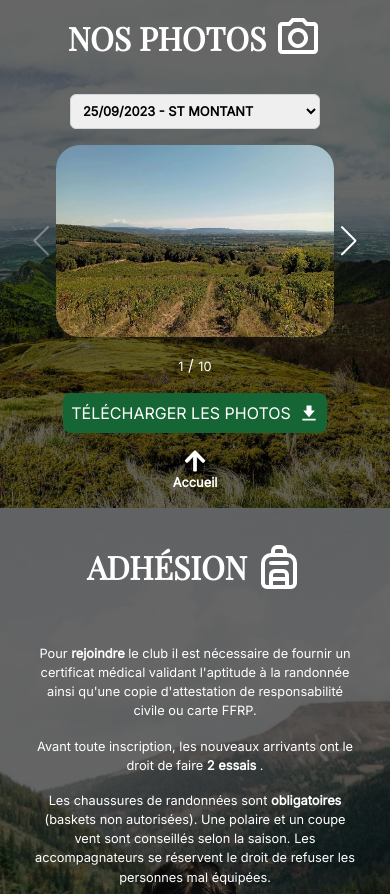
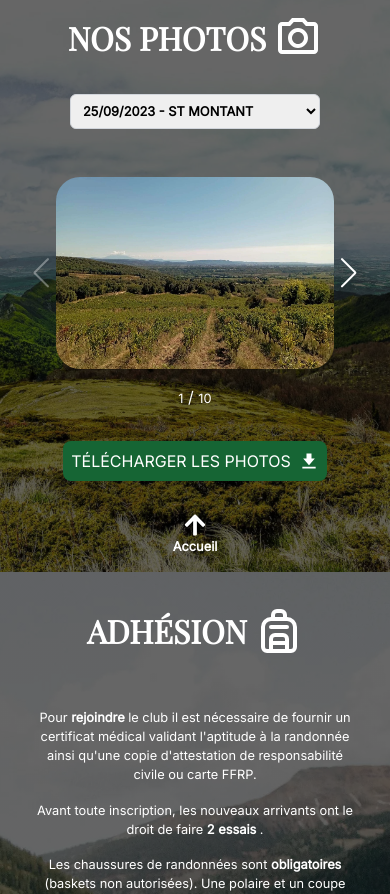
Before and after one commit to SebastienLaurentt/Galopins, a Vue app: page / in a window 390 px wide. Shown: the part 2567-3461 px from the top of the page. Built offline with nearby package versions, Linux system fonts and the light colour scheme.

Commit message:
add more mb in select, carrousel and download button in mobile display of photos

```diff
--- a/src/components/Card.tsx
+++ b/src/components/Card.tsx
@@ -12,7 +12,7 @@ function Card({ mainImage, onZoomClick }: CardProps) {
       <img
         src={mainImage}
         alt=""
-        className="rounded-3xl transition-all duration-400 hover:md:scale-[1.04] h-[12rem] md:h-[24rem] xl:h-[27rem] 2xl:h-[40rem] w-full mx-auto cursor-pointer"
+        className="rounded-3xl transition-all duration-400 hover:md:scale-[1.04] h-[12rem] md:h-[24rem] xl:h-[26rem] 2xl:h-[40rem] w-full mx-auto cursor-pointer"
         onClick={() => onZoomClick(mainImage)}
       />
     </div>
--- a/src/sections/Photos.tsx
+++ b/src/sections/Photos.tsx
@@ -78,7 +78,7 @@ function Photos() {
         <MdOutlinePhotoCamera className="icon md:mt-4"/>
       </SectionHeader>
       <SubSection>
-          <div className="flex flex-wrap gap-2 justify-center items-center">
+          <div className="mb-8 xl:mb-0 flex flex-wrap gap-2 justify-center items-center">
             <select
               id="dateSelect"
               value={selectedDate}
@@ -96,7 +96,7 @@ function Photos() {
             </select>
           </div>
 
-        <div className="mb-4">
+        <div className="mb-8 xl:mb-4">
           <Carousel>
             {dataToUse.map((value: PhotoData) => {
               return (
@@ -112,7 +112,7 @@ function Photos() {
           </Carousel>
         </div>
 
-        <div className="flex flex-wrap gap-2 justify-center items-center justify-center  md:cursor-pointer">
+        <div className="mb-4 xl:mb-0 flex flex-wrap gap-2 justify-center items-center justify-center  md:cursor-pointer">
             <a
               className={`flex p-2 rounded-lg md:text-lg 2xl:text-2xl md:p-4 md:hover:bg-green-600 bg-green-800`}
               onClick={handleDownloadClick}
```
